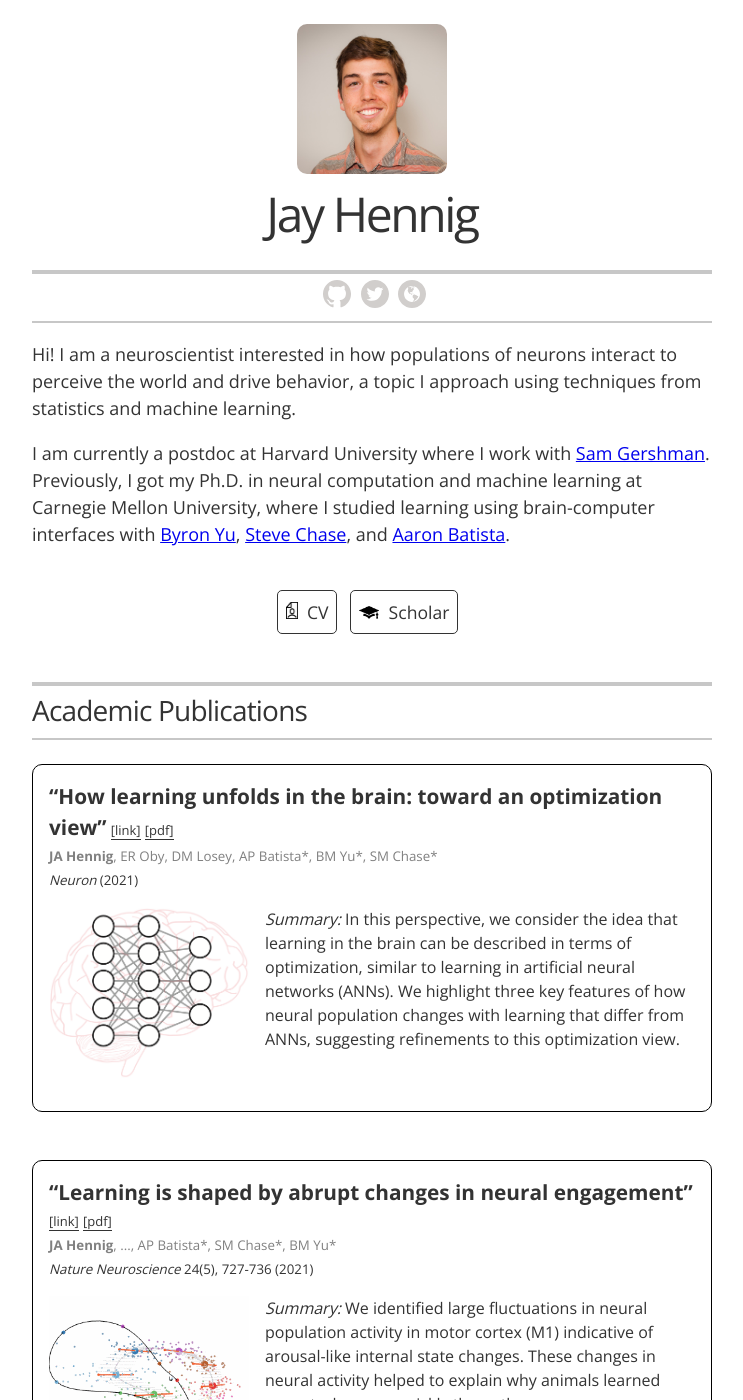
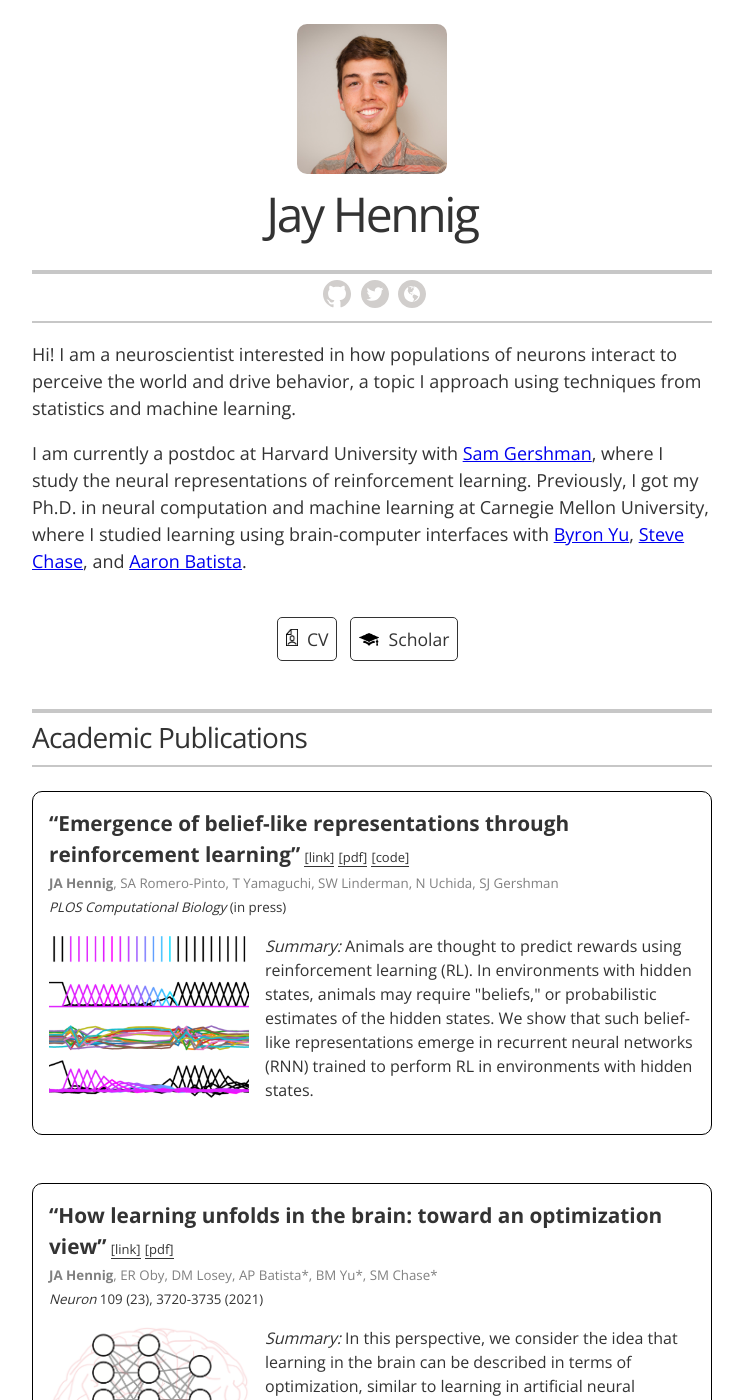
Before and after one commit to mobeets/me, a Jekyll site: the page built from index.html, in a window 1280 px wide and 1400 px high. Shown: the whole window, without its empty margins (268-1011 px from the left). Built offline with Jekyll 4.4.1, drawn with Linux system fonts in a browser that asks for light colours; some of the changed text lies outside the part shown.

Commit message:
cv and paper updates

```diff
--- a/_config.yml
+++ b/_config.yml
@@ -12,7 +12,7 @@ sass:
 resume_avatar:                  "true"
 resume_name:                    "Jay Hennig"
 resume_title:                   ""
-resume_header_intro: "<p>Hi! I am a neuroscientist interested in how populations of neurons interact to perceive the world and drive behavior, a topic I approach using techniques from statistics and machine learning.</p><p>I am currently a postdoc at Harvard University where I work with <a href=\"https://gershmanlab.com/\">Sam Gershman</a>. Previously, I got my Ph.D. in neural computation and machine learning at Carnegie Mellon University, where I studied learning using brain-computer interfaces with <a href=\"https://users.ece.cmu.edu/~byronyu/\">Byron Yu</a>, <a href=\"http://www.cnbc.cmu.edu/~schase/index.php\">Steve Chase</a>, and <a href=\"https://smile.pitt.edu/\">Aaron Batista</a>.</p>"
+resume_header_intro: "<p>Hi! I am a neuroscientist interested in how populations of neurons interact to perceive the world and drive behavior, a topic I approach using techniques from statistics and machine learning.</p><p>I am currently a postdoc at Harvard University with <a href=\"https://gershmanlab.com/\">Sam Gershman</a>, where I study the neural representations of reinforcement learning. Previously, I got my Ph.D. in neural computation and machine learning at Carnegie Mellon University, where I studied learning using brain-computer interfaces with <a href=\"https://users.ece.cmu.edu/~byronyu/\">Byron Yu</a>, <a href=\"http://www.cnbc.cmu.edu/~schase/index.php\">Steve Chase</a>, and <a href=\"https://smile.pitt.edu/\">Aaron Batista</a>.</p>"
 
 # Decide which sections to use
 # comment out to hide
--- a/_data/papers.yml
+++ b/_data/papers.yml
@@ -1,8 +1,21 @@
+-
+    title: "Emergence of belief-like representations through reinforcement learning"
+    authors: "<b>JA Hennig</b>, SA Romero-Pinto, T Yamaguchi, SW Linderman, N Uchida, SJ Gershman"
+    journal: "PLOS Computational Biology"
+    volume: ""
+    year: "in press"
+    url: https://www.biorxiv.org/content/10.1101/2023.04.04.535512v1.abstract
+    code: https://github.com/mobeets/value-rnn-beliefs
+    image: Hennig2023
+    imagetype: png
+    briefly: "Animals are thought to predict rewards using reinforcement learning (RL). In environments with hidden states, animals may require \"beliefs,\" or probabilistic estimates of the hidden states. We show that such belief-like representations emerge in recurrent neural networks (RNN) trained to perform RL in environments with hidden states."
+    summary: "To behave adaptively, animals must learn to predict future reward, or value. To do this, animals are thought to learn reward predictions using reinforcement learning. However, in contrast to classical models, animals must learn to estimate value using only incomplete state information. Previous work suggests that animals estimate value in partially observable tasks by first forming “beliefs”—optimal Bayesian estimates of the hidden states in the task. Although this is one way to solve the problem of partial observability, it is not the only way, nor is it the most computationally scalable solution in complex, real-world environments. Here we show that a recurrent neural network (RNN) can learn to estimate value directly from observations, generating reward prediction errors that resemble those observed experimentally, without any explicit objective of estimating beliefs. We integrate statistical, functional, and dynamical systems perspectives on beliefs to show that the RNN’s learned representation encodes belief information, but only when the RNN’s capacity is sufficiently large. These results illustrate how animals can estimate value in tasks without explicitly estimating beliefs, yielding a representation useful for systems with limited capacity."
+    highlight: true
 -
     title: "How learning unfolds in the brain: toward an optimization view"
     authors: "<b>JA Hennig</b>, ER Oby, DM Losey, AP Batista*, BM Yu*, SM Chase*"
     journal: "Neuron"
-    volume: ""
+    volume: "109 (23), 3720-3735"
     year: 2021
     url: https://www.cell.com/neuron/fulltext/S0896-6273(21)00677-2
     image: Hennig2021b
@@ -17,6 +30,7 @@
     volume: "24(5), 727-736"
     year: 2021
     url: https://www.nature.com/articles/s41593-021-00822-8
+    code: https://github.com/mobeets/neural-engagement
     image: Hennig2021
     imagetype: gif
     briefly: "We identified large fluctuations in neural population activity in motor cortex (M1) indicative of arousal-like internal state changes. These changes in neural activity helped to explain why animals learned some tasks more quickly than others."
@@ -55,6 +69,7 @@
     url: https://elifesciences.org/articles/36774
     image: Hennig2018
     imagetype: png
+    code: https://github.com/mobeets/neural-redundancy-elife2018
     briefly: "Millions of neurons in the brain control the activity of tens of muscles in the arm, meaning neural activity is redundant. We compared various hypotheses for how the brain deals with this redundancy by recording in primary motor cortex while subjects performed a brain-computer interface task."
     summary: "Millions of neurons drive the activity of hundreds of muscles, meaning many different neural population activity patterns could generate the same movement. Studies have suggested that these redundant (i.e. behaviorally equivalent) activity patterns may be beneficial for neural computation. However, it is unknown what constraints may limit the selection of different redundant activity patterns. We leveraged a brain-computer interface, allowing us to define precisely which neural activity patterns were redundant. Rhesus monkeys made cursor movements by modulating neural activity in primary motor cortex. We attempted to predict the observed distribution of redundant neural activity. Principles inspired by work on muscular redundancy did not accurately predict these distributions. Surprisingly, the distributions of redundant neural activity and task-relevant activity were coupled, which enabled accurate predictions of the distributions of redundant activity. This suggests limits on the extent to which redundancy may be exploited by the brain for computation."
     highlight: true
@@ -67,6 +82,7 @@
     url: https://arxiv.org/abs/1711.07050
     image: Hennig2017
     imagetype: png
+    code: https://github.com/mobeets/vrnn
     demo: http://neural-synth.herokuapp.com/
     briefly: "We augment a neural network known as a variational autoencoder (VAE) to classify the observed data while also learning its latent representation. We show that when this network is combined with an LSTM and used to generate music, the network plays fewer incorrect notes than a standard VAE+LSTM."
     summary: "The variational autoencoder (VAE) is a popular probabilistic generative model. However, one shortcoming of VAEs is that the latent variables cannot be discrete, which makes it difficult to generate data from different modes of a distribution. Here, we propose an extension of the VAE framework that incorporates a classifier to infer the discrete class of the modeled data. To model sequential data, we can combine our Classifying VAE with a recurrent neural network such as an LSTM. We apply this model to algorithmic music generation, where our model learns to generate musical sequences in different keys. Most previous work in this area avoids modeling key by transposing data into only one or two keys, as opposed to the 10+ different keys in the original music. We show that our Classifying VAE and Classifying VAE+LSTM models outperform the corresponding non-classifying models in generating musical samples that stay in key. This benefit is especially apparent when trained on untransposed music data in the original keys."
--- a/_includes/papers-list.html
+++ b/_includes/papers-list.html
@@ -2,7 +2,16 @@
 <ul class="resume-item-list papers-list">
 {% for paper in site.data.papers %}
   <li class="paper-item">
-    <span class="paper-title">&ldquo;{{ paper.title }}&rdquo;</span> <a href="{{ paper.url }}" class="paper-link">[link]</a> <a href="static/pdf/papers/{{ paper.image }}.pdf" class="paper-link">[pdf]</a><br>
+    <span class="paper-title">&ldquo;{{ paper.title }}&rdquo;</span>
+      <a href="{{ paper.url }}" class="paper-link">[link]</a>
+      <a href="static/pdf/papers/{{ paper.image }}.pdf" class="paper-link">[pdf]</a>
+      {% if paper.code %}
+        <a href="{{ paper.code }}" class="paper-link">[code]</a>
+      {% endif %}
+      {% if paper.demo %}
+        <a href="{{ paper.demo }}" class="paper-link">[demo]</a>
+      {% endif %}
+      <br>
     <span style="font-size:smaller;">
       <span style="color: gray;">{{ paper.authors }}</span>
       <br><i>{{ paper.journal }}</i> {{ paper.volume }} ({{ paper.year }})
```
Also changed, not shown: static/images/papers/Hennig2023.png (added), 2 other files.
